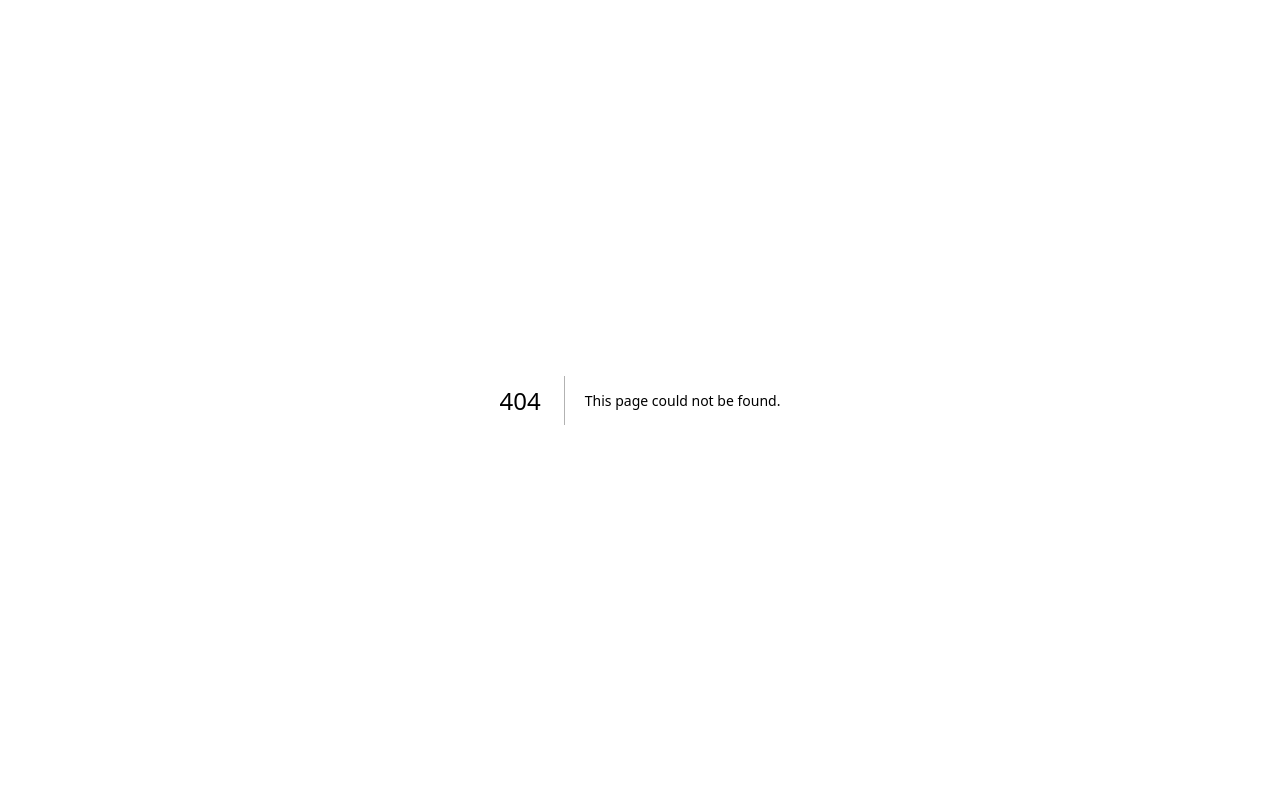
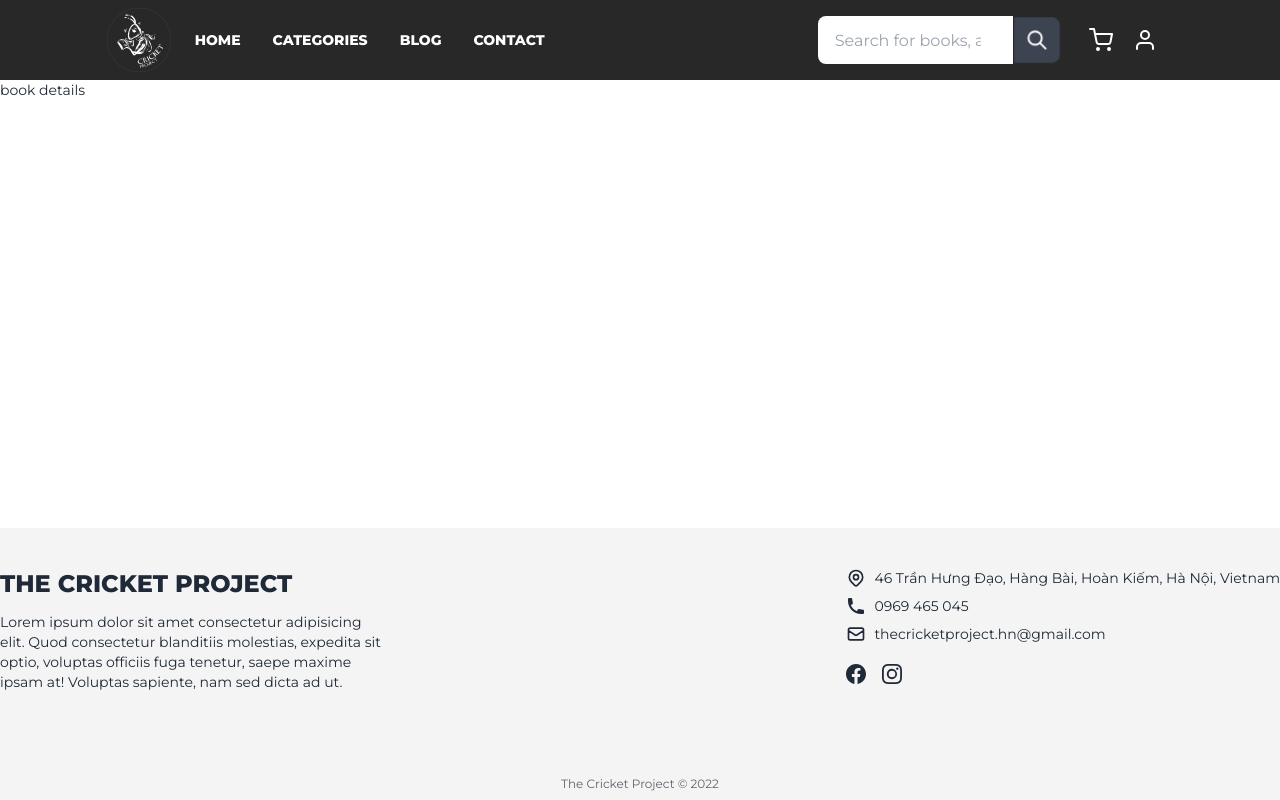
Before and after one commit to p1ngLabs/cricket-client, a Next.js app: page /book/1 in a window 1280 px wide. Before the commit this address had no page. Built offline with nearby package versions, Linux system fonts and the light colour scheme.

Commit message:
Test verification status

```diff
--- /dev/null
+++ b/src/pages/book/[id].tsx
@@ -0,0 +1,11 @@
+import Layout from '@layouts/Layout';
+
+const BookDetails = () => {
+  return (
+    <Layout>
+      <div>book details</div>
+    </Layout>
+  );
+};
+
+export default BookDetails;
```
